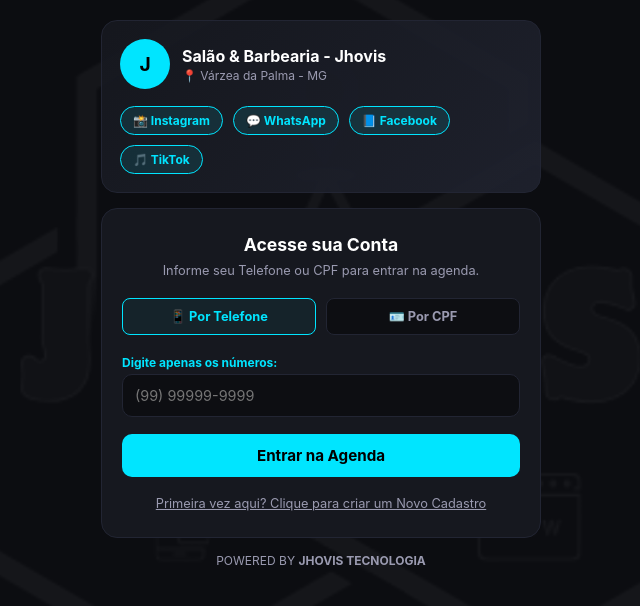
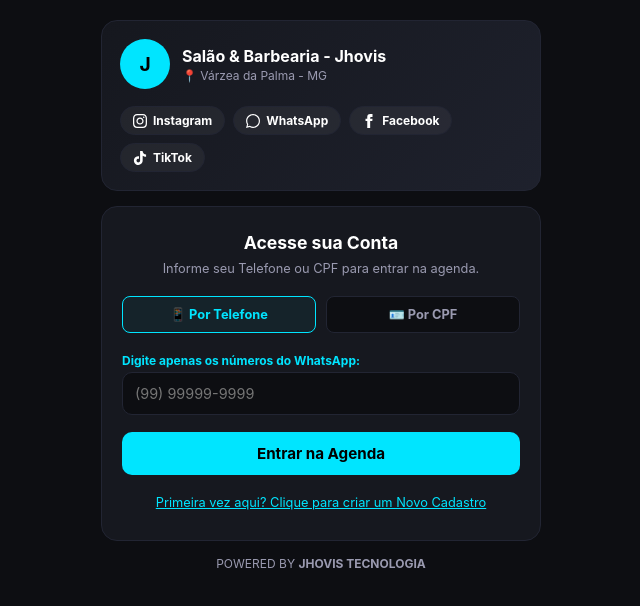
Before and after one commit to Jhovistec/marcaz-saas, an Electron app: page cliente.html in a window 1280 px wide. Shown: the whole page, without its empty margins (319-959 px from the left). Drawn offline with nearby package versions, Linux system fonts and the light colour scheme.

Commit message:
Ajuste de mascaras, mensagens de erro e icones oficiais

```diff
--- a/cliente.html
+++ b/cliente.html
@@ -24,13 +24,6 @@
       display: flex; justify-content: center; min-height: 100vh; padding-bottom: 90px; position: relative;
     }
 
-    body::before {
-      content: ""; position: fixed; top: 0; left: 0; right: 0; bottom: 0;
-      background-image: url('logo.png'); background-repeat: no-repeat;
-      background-position: center; background-size: cover;
-      filter: grayscale(100%) opacity(0.05); pointer-events: none; z-index: 0;
-    }
-
     .mobile-app { width: 100%; max-width: 480px; padding: 20px; position: relative; z-index: 1; }
 
     .profile-card {
@@ -48,12 +41,16 @@
     .profile-info h1 { font-size: 1rem; margin-bottom: 2px; }
     .profile-info p { font-size: 0.75rem; color: var(--text-muted); }
 
-    .social-bar { display: flex; gap: 10px; margin-top: 5px; flex-wrap: wrap; }
+    /* REDES SOCIAIS COM ÍCONES VETORIAIS */
+    .social-bar { display: flex; gap: 8px; margin-top: 5px; flex-wrap: wrap; }
     .social-btn {
-      background: rgba(0,229,255,0.1); border: 1px solid var(--primary);
-      color: var(--primary); padding: 6px 12px; border-radius: 20px;
-      font-size: 0.75rem; font-weight: bold; text-decoration: none; display: inline-flex; align-items: center; gap: 5px;
+      background: rgba(255, 255, 255, 0.05); border: 1px solid var(--border);
+      color: #fff; padding: 6px 12px; border-radius: 20px;
+      font-size: 0.75rem; font-weight: bold; text-decoration: none; display: inline-flex; align-items: center; gap: 6px;
+      transition: all 0.2s;
     }
+    .social-btn:hover { border-color: var(--primary); color: var(--primary); background: rgba(0,229,255,0.1); }
+    .social-icon { width: 14px; height: 14px; fill: currentColor; }
 
     .welcome-banner { background: rgba(0, 229, 255, 0.08); border: 1px solid var(--primary); color: #e0f7fa; padding: 12px; border-radius: 12px; font-size: 0.85rem; margin-bottom: 20px; text-align: center; }
 
@@ -69,7 +66,9 @@
     .input-label { text-align: left; font-size: 0.75rem; color: var(--primary); margin-bottom: 4px; display: block; font-weight: bold; }
 
     .btn-login { width: 100%; background: var(--primary); color: #000; border: none; padding: 12px; border-radius: 10px; font-weight: bold; font-size: 0.95rem; cursor: pointer; margin-bottom: 15px; margin-top: 5px; }
-    .btn-register-link { background: none; border: none; color: var(--text-muted); font-size: 0.8rem; text-decoration: underline; cursor: pointer; }
+    .btn-register-link { background: none; border: none; color: var(--primary); font-size: 0.8rem; text-decoration: underline; cursor: pointer; padding: 5px; display: inline-block; }
+
+    .error-msg { background: rgba(255, 59, 48, 0.15); border: 1px solid var(--accent); color: #ffb3b0; padding: 10px; border-radius: 8px; font-size: 0.8rem; margin-bottom: 12px; display: none; text-align: center; }
 
     .section-title { font-size: 0.85rem; color: var(--text-muted); margin-bottom: 10px; text-transform: uppercase; letter-spacing: 0.8px; font-weight: bold; }
 
@@ -119,10 +118,22 @@
         </div>
       </div>
       <div class="social-bar">
-        <a href="https://instagram.com" target="_blank" class="social-btn">📸 Instagram</a>
-        <a href="https://wa.me/5538999998888" target="_blank" class="social-btn">💬 WhatsApp</a>
-        <a href="https://facebook.com" target="_blank" class="social-btn">📘 Facebook</a>
-        <a href="https://tiktok.com" target="_blank" class="social-btn">🎵 TikTok</a>
+        <a href="https://instagram.com" target="_blank" class="social-btn">
+          <svg class="social-icon" viewBox="0 0 24 24"><path d="M12 2.163c3.204 0 3.584.012 4.85.07 3.252.148 4.771 1.691 4.919 4.919.058 1.265.069 1.645.069 4.849 0 3.205-.012 3.584-.069 4.849-.149 3.225-1.664 4.771-4.919 4.919-1.266.058-1.644.07-4.85.07-3.204 0-3.584-.012-4.849-.07-3.26-.149-4.771-1.699-4.919-4.92-.058-1.265-.07-1.644-.07-4.849 0-3.204.013-3.583.07-4.849.149-3.227 1.664-4.771 4.919-4.919 1.266-.057 1.645-.069 4.849-.069zm0-2.163c-3.259 0-3.667.014-4.947.072-4.358.2-6.78 2.618-6.98 6.98-.059 1.281-.073 1.689-.073 4.948 0 3.259.014 3.668.072 4.948.2 4.358 2.618 6.78 6.98 6.98 1.281.058 1.689.072 4.948.072 3.259 0 3.668-.014 4.948-.072 4.354-.2 6.782-2.618 6.979-6.98.059-1.28.073-1.689.073-4.948 0-3.259-.014-3.667-.072-4.947-.196-4.354-2.617-6.78-6.979-6.98-1.281-.059-1.69-.073-4.949-.073zm0 5.838c-3.403 0-6.162 2.759-6.162 6.162s2.759 6.163 6.162 6.163 6.162-2.759 6.162-6.163c0-3.403-2.759-6.162-6.162-6.162zm0 10.162c-2.209 0-4-1.79-4-4 0-2.209 1.791-4 4-4s4 1.791 4 4c0 2.21-1.791 4-4 4zm6.406-11.845c-.796 0-1.441.645-1.441 1.44s.645 1.44 1.441 1.44c.795 0 1.439-.645 1.439-1.44s-.644-1.44-1.439-1.44z"/></svg>
+          Instagram
+        </a>
+        <a href="https://wa.me/5538999998888" target="_blank" class="social-btn">
+          <svg class="social-icon" viewBox="0 0 24 24"><path d="M.057 24l1.687-6.163c-1.041-1.804-1.588-3.849-1.587-5.946.003-6.556 5.338-11.891 11.893-11.891 3.181.001 6.167 1.24 8.413 3.488 2.245 2.248 3.481 5.236 3.48 8.414-.003 6.557-5.338 11.892-11.893 11.892-1.99-.001-3.951-.5-5.688-1.448l-6.305 1.654zm6.597-3.807c1.676.995 3.276 1.591 5.392 1.592 5.448 0 9.886-4.434 9.889-9.885.002-5.462-4.415-9.89-9.881-9.892-5.452 0-9.887 4.434-9.889 9.884-.001 2.225.651 3.891 1.746 5.634l-.999 3.648 3.742-.981z"/></svg>
+          WhatsApp
+        </a>
+        <a href="https://facebook.com" target="_blank" class="social-btn">
+          <svg class="social-icon" viewBox="0 0 24 24"><path d="M9 8H6v4h3v12h5V12h3.642L18 8h-4V6.333C14 5.374 14.5 5 15.5 5H18V0h-3.808C10.592 0 9 1.847 9 5.052V8z"/></svg>
+          Facebook
+        </a>
+        <a href="https://tiktok.com" target="_blank" class="social-btn">
+          <svg class="social-icon" viewBox="0 0 24 24"><path d="M12.525.02c1.31-.02 2.61-.01 3.91-.02.08 1.53.63 3.09 1.75 4.17 1.12 1.11 2.7 1.62 4.24 1.79v4.03c-1.44-.05-2.89-.35-4.2-.97-.57-.26-1.1-.59-1.62-.93-.01 2.92.01 5.84-.02 8.75-.08 1.4-.54 2.79-1.35 3.94-1.31 1.92-3.58 3.17-5.91 3.21-1.43.08-2.86-.31-4.08-1.03-2.02-1.19-3.44-3.37-3.65-5.71-.02-.5-.03-1-.01-1.49.18-1.9 1.12-3.72 2.58-4.96 1.66-1.44 3.98-2.13 6.15-1.72.02 1.48-.04 2.96-.04 4.44-.99-.32-2.15-.23-3.02.37-.82.56-1.31 1.52-1.33 2.52-.02.99.4 1.97 1.14 2.59.88.73 2.11.9 3.17.49 1.01-.38 1.76-1.34 1.88-2.42.06-1.89.02-3.79.03-5.68V.02z"/></svg>
+          TikTok
+        </a>
       </div>
     </div>
 
@@ -137,12 +148,14 @@
           <button class="btn-tab" id="tabCPF" onclick="switchTab('cpf')">🪪 Por CPF</button>
         </div>
 
-        <span class="input-label">Digite apenas os números:</span>
+        <div id="loginErrorMsg" class="error-msg">Cliente não encontrado! Verifique os seus dados digitados.</div>
+
+        <span class="input-label" id="lblLoginType">Digite apenas os números do WhatsApp:</span>
         <input type="text" id="inputLoginValue" class="input-box" placeholder="(99) 99999-9999" oninput="maskLoginInput(this)">
 
         <button class="btn-login" onclick="doLogin()">Entrar na Agenda</button>
         <br>
-        <button class="btn-register-link" onclick="showRegister()">Primeira vez aqui? Clique para criar um Novo Cadastro</button>
+        <button type="button" class="btn-register-link" onclick="showRegister()">Primeira vez aqui? Clique para criar um Novo Cadastro</button>
       </div>
 
       <div id="registerView" style="display: none;">
@@ -159,7 +172,8 @@
         <input type="text" id="regCPF" class="input-box" placeholder="123.456.789-00" oninput="maskCPF(this)">
 
         <button class="btn-login" onclick="doRegister()">Finalizar Cadastro e Acessar</button>
-        <button class="btn-register-link" onclick="showLogin()">Já tenho cadastro? Voltar ao Login</button>
+        <br>
+        <button type="button" class="btn-register-link" onclick="showLogin()">Já tenho cadastro? Voltar ao Login</button>
       </div>
     </div>
 
@@ -212,7 +226,6 @@
   </div>
 
   <script>
-    // INICIALIZAR SUPABASE REALTIME
     const SUPABASE_URL = 'https://joadjyqxvpfhgnihezyp.supabase.co';
     const SUPABASE_KEY = 'sb_publishable_RL7vh5enh_hCuM-QZtgefg_Y4dt0Mys';
     const supabase = window.supabase.createClient(SUPABASE_URL, SUPABASE_KEY);
@@ -247,9 +260,12 @@
     function switchTab(mode) {
       activeLoginMode = mode;
       const input = document.getElementById('inputLoginValue');
+      const err = document.getElementById('loginErrorMsg');
+      if(err) err.style.display = 'none';
       input.value = '';
       document.getElementById('tabPhone').className = mode === 'phone' ? 'btn-tab active' : 'btn-tab';
       document.getElementById('tabCPF').className = mode === 'cpf' ? 'btn-tab active' : 'btn-tab';
+      document.getElementById('lblLoginType').innerText = mode === 'phone' ? 'Digite apenas os números do WhatsApp:' : 'Digite apenas os números do CPF:';
       input.placeholder = mode === 'phone' ? '(99) 99999-9999' : '123.456.789-00';
     }
 
@@ -265,21 +281,28 @@
 
     async function doLogin() {
       const val = document.getElementById('inputLoginValue').value.trim();
-      if(!val) return alert('Por favor, digite seu Telefone ou CPF.');
+      const errBox = document.getElementById('loginErrorMsg');
+      errBox.style.display = 'none';
+
+      if(!val) {
+        alert('Por favor, digite seu Telefone ou CPF.');
+        return;
+      }
 
       // Consulta no Supabase
       const { data, error } = await supabase
         .from('clientes_finais')
         .select('*')
         .or(`telefone.eq.${val},cpf.eq.${val}`)
-        .single();
+        .maybeSingle();
 
       if (data) {
         currentUser = { name: data.nome, isVeteran: true, lastVisit: data.ultima_visita || '14/09/2026' };
+        openBookingScreen();
       } else {
-        currentUser = { name: 'Cliente VIP', isVeteran: false, lastVisit: null };
+        errBox.innerText = "Cliente não encontrado! Verifique os seus dados digitados.";
+        errBox.style.display = 'block';
       }
-      openBookingScreen();
     }
 
     async function doRegister() {
@@ -289,7 +312,6 @@
 
       if(!name || !phone || !cpf) return alert('Preencha Nome, Telefone e CPF para realizar seu cadastro.');
 
-      // Salva o novo cliente no Supabase
       const { data, error } = await supabase
         .from('clientes_finais')
         .insert([{ nome: name, telefone: phone, cpf: cpf }]);
@@ -385,7 +407,6 @@
       const totalPrice = selectedServices.reduce((sum, s) => sum + s.price, 0);
       const serviceNames = selectedServices.map(s => s.name).join(', ');
 
-      // GRAVA O AGENDAMENTO EM TEMPO REAL NO SUPABASE
       const { data, error } = await supabase
         .from('agendamentos')
         .insert([{
```
